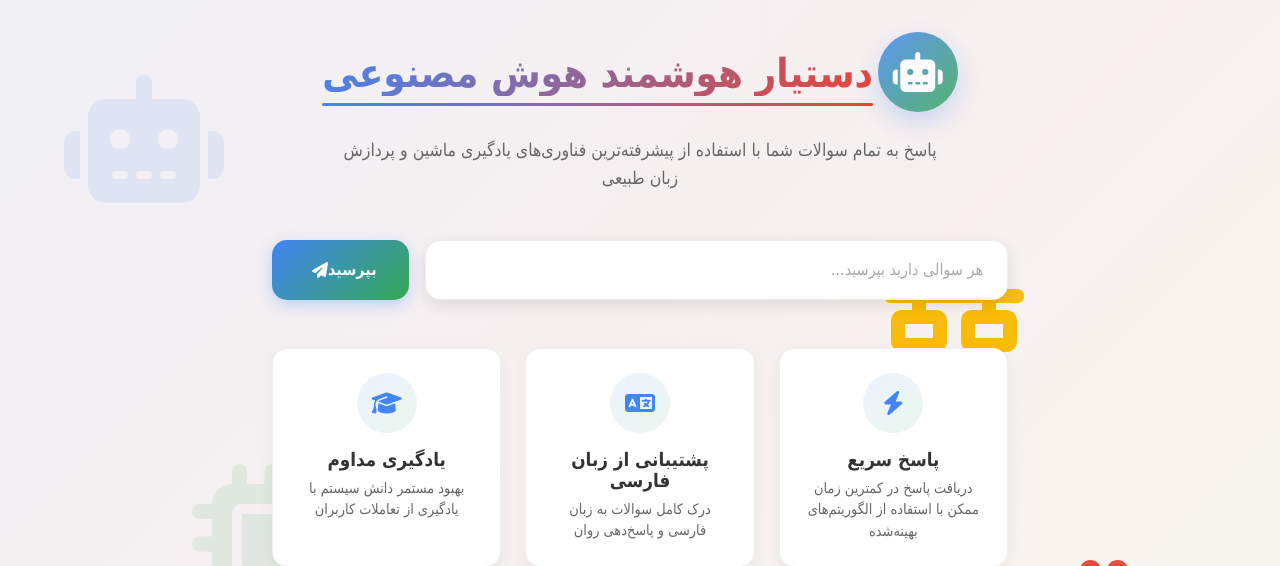
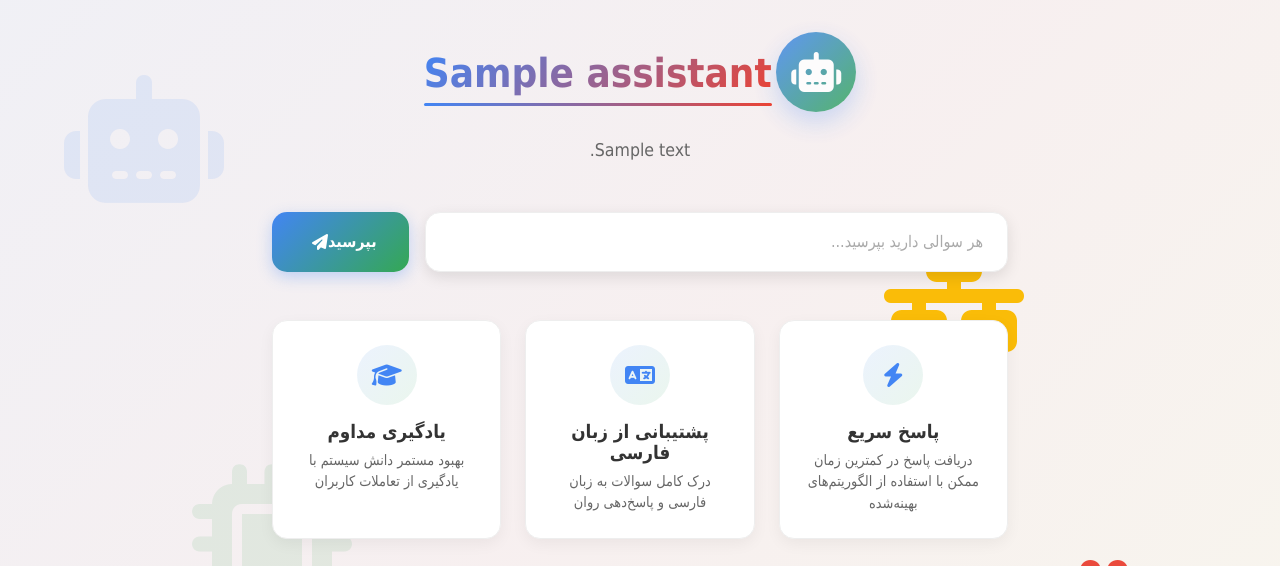
Before and after one commit to ehsanerfani98/virahoosh-develop, a FastAPI app: template templates/admin/assistant/assistant.html in a window 1280 px wide. Shown: the top 566 px of the page. Run offline with FastAPI, Linux system fonts and the light colour scheme; the template is opened without the code that fills it: most values are stand-ins (such as "Sample title", 1, 10 or a date in 2020); parts of the project's set-up code (start-up, migrations or seed data) failed here and were passed over; some web fonts are replaced.

Commit message:
change style assistant file

```diff
--- a/routers/public.py
+++ b/routers/public.py
@@ -7,6 +7,7 @@ from database.session import get_db
 from starlette.concurrency import run_in_threadpool
 from services.assistant import load_vectorstore_for_assistant
 from sqlalchemy.orm import Session
+from models.assistant import Assistant
 
 router_site = APIRouter(prefix="")
 
@@ -26,10 +27,11 @@ def login_otp_form(request: Request):
     return templates.TemplateResponse("auth/otp_login.html", {"request": request})
 
 @router_site.get("/assistant/{assistant_id}/robot")
-def view_assistant(request: Request, assistant_id: int):
+def view_assistant(request: Request, assistant_id: int, db: Session = Depends(get_db)):
+    assistant = db.query(Assistant).filter(Assistant.id == assistant_id).first()
     return templates.TemplateResponse("admin/assistant/assistant.html", {
         "request": request,
-        "assistant_id": assistant_id
+        "assistant": assistant
     })
 
 @router_site.post("/assistants/{assistant_id}/ask")
--- a/templates/admin/assistant/assistant.html
+++ b/templates/admin/assistant/assistant.html
@@ -4,7 +4,7 @@
 <head>
     <meta charset="UTF-8" />
     <meta name="viewport" content="width=device-width, initial-scale=1.0" />
-    <title>{{ title }}</title>
+    <title>{{ assistant.title }}</title>
     <!-- فونت وزیر -->
     <link href="https://cdn.jsdelivr.net/gh/rastikerdar/vazir-font@v30.1.0/dist/font-face.css" rel="stylesheet" type="text/css" />
     <!-- فونت آیکون‌ها (Font Awesome) -->
@@ -449,8 +449,8 @@
             <div class="logo">
                 <i class="fas fa-robot"></i>
             </div>
-            <h1>دستیار هوشمند هوش مصنوعی</h1>
-            <p class="subtitle">پاسخ به تمام سوالات شما با استفاده از پیشرفته‌ترین فناوری‌های یادگیری ماشین و پردازش زبان طبیعی</p>
+            <h1>{{ assistant.title }}</h1>
+            <p class="subtitle">{{ assistant.description }}</p>
         </div>
 
         <!-- فرم اصلی با حفظ کدهای Blade -->
@@ -527,7 +527,7 @@
             formData.append('question', question);
 
             try {
-                const response = await fetch('/assistants/{{assistant_id}}/ask', {
+                const response = await fetch('/assistants/{{assistant.id}}/ask', {
                     method: 'POST',
                     body: formData,
                 });
```
